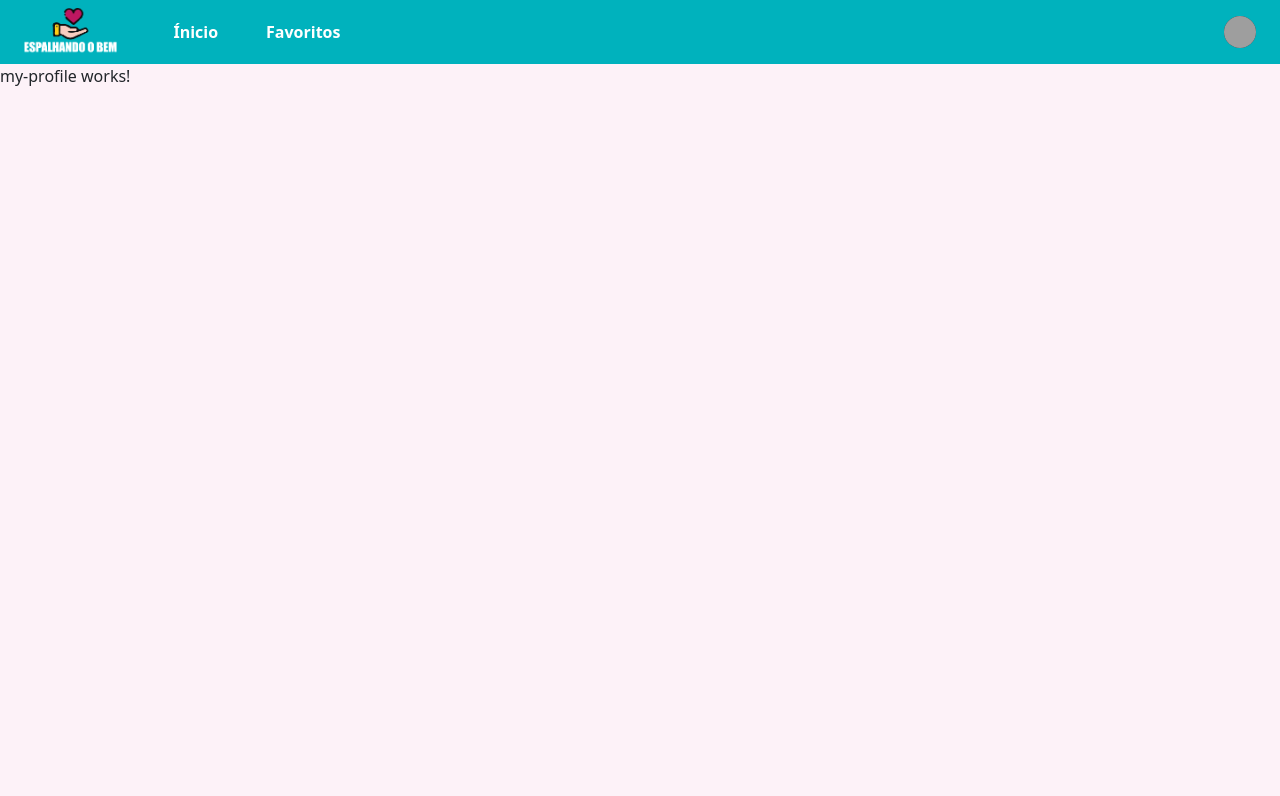
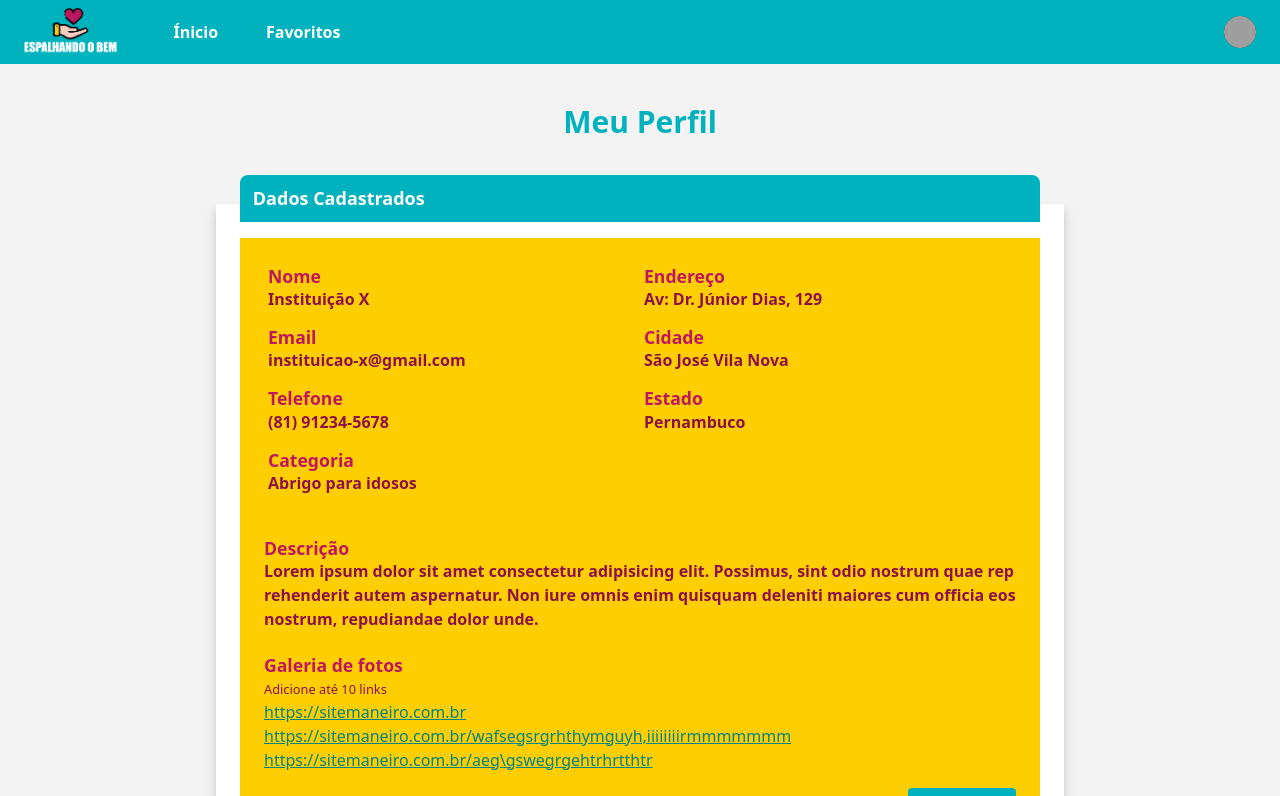
Before and after one commit to raydevcp20/EspalhandoBem, an Angular app: page /myprofile in a window 1280 px wide. Shown: the top 796 px of the page. Built offline with nearby package versions, Linux system fonts and the light colour scheme; grey boxes are pictures that could not be loaded.

Commit message:
criação da tela de meu perfil

```diff
--- a/src/app/my-profile/my-profile.component.css
+++ b/src/app/my-profile/my-profile.component.css
@@ -0,0 +1,128 @@
+@import "../../variables.css";
+
+
+.box-user-detail{
+    background-color: #fff;
+    margin-top: 3em;
+    padding: 1em 1.5em 3em;
+    box-shadow: 0 6px 10px #0003;
+    margin-bottom: 3rem;
+}
+.box-user-detail .box-header{
+    background-color: var(--teal);
+    color: var(--white);
+    border-top-left-radius: 0.5rem;
+    border-top-right-radius: 0.5rem;
+    padding: .8rem;
+    margin-top: -45px;
+}
+.box-user-detail .box-header div{
+    display: flex;
+    align-items: center;
+    justify-content: space-between;
+
+}
+.box-user-detail .box-body{
+    background-color: var(--yellow);
+    color: var(--black);
+    margin-top: 1rem;
+    padding: 1.5rem;
+
+}
+.box-user-detail .box-body .info-group{
+   margin-bottom: 1rem;
+}
+.box-user-detail .box-body .info-group:last-child{
+    margin-bottom: 0;
+}
+.box-user-detail .box-body .info-group h3{
+    font-weight: 700;
+    font-size: 1.1rem;
+    color: var(--pink);
+}
+.box-user-detail .box-body .info-group p{
+    font-size: 1rem;
+    color: var(--pink-darker);
+    word-break: break-all;
+}
+.box-user-detail .box-body h3:first-child{
+    margin-top: 0;
+}
+.box-user-detail .box-body h3{
+    font-size: 1.25rem;
+    font-weight: 700;
+    margin-top: 1rem;
+}
+
+img {
+    min-width: 10em;
+    max-width: 100%;
+    display: block;
+    background: var(--white);
+}
+.model {
+    margin: 0;
+    position: relative;
+}
+
+@media( min-width: 45em ) {
+    .lookbook-grid {
+      display: flex;
+      flex-wrap: wrap;
+      margin-top: 3rem;
+    }
+    .model {
+      flex: 47.5%;
+      margin: .5%;
+    }
+}
+@media( min-width: 65em ) {
+    .model {
+        flex: 24.25% 0;
+        margin: .25%;
+    }
+    @supports( display: grid ) {
+        .lookbook-grid {
+            display: grid;
+            grid-gap: .5em;
+            grid-template-columns: repeat( 4, minmax( 200px, 1fr ) );
+        }
+        .model {
+            margin: 0;
+        }
+        .model:nth-of-type(4n-1) {
+            grid-row-end: span 2;
+            grid-column-end: span 2;
+        }
+    }
+}
+.div-chips label ul{
+    margin: 0px;
+    padding: 0px;
+    display: flex;
+    flex-wrap: wrap;
+}
+.div-chips label ul li{
+    display: flex;
+    align-items: center;
+    justify-content: space-between;
+    background: var(--pink);
+    color: var(--white);
+    padding: 5px 8px;
+    border-radius: 5px;
+    width: 100%;
+    margin-top: 5px;
+}
+.div-chips label ul li span{
+    font-size: 16px;
+}
+.div-chips label ul li i{
+    color: var(--white);
+    cursor: pointer;
+    margin-left: 10px;
+    font-size: 18px;
+    transition: 0.2s;
+}
+.div-chips label ul li i:hover{
+    color: var(--pink-darker);
+}
--- a/src/app/my-profile/my-profile.component.html
+++ b/src/app/my-profile/my-profile.component.html
@@ -1 +1,125 @@
-<p>my-profile works!</p>
+
+
+<main class="grid md:grid-cols-6 gap-3 sm:grid-cols-4">
+    <h1 class="md:col-start-2 col-span-4 text-3xl text-teal font-bold text-center mt-10 mb-0 sm:col-start-1">Meu Perfil</h1>
+    <div class="box-user-detail md:col-start-2 col-span-4 sm:col-start-1">
+        <div class="box-header text-lg">
+            <div>
+                <h1 class="text-1xl text-white font-bold">Dados Cadastrados</h1>
+            </div>
+            <!-- <h3 class="text-xl">Data de criação: 24/08/2020</h3> -->
+        </div>
+        <form (ngSubmit)="editProfile()" #form="ngForm">
+            <div class="box-body grid grid-cols-2">
+                <div class="md:col-span-1 sm:col-span-2 p-1">
+                    <div class="info-group">
+                        <h3>Nome</h3>
+                        <p class="font-semibold">
+                            Instituição X
+                        </p>
+                    </div>
+                    <div class="info-group form-group">
+                        <h3>Email</h3>
+                        <p *ngIf="!editingData" class="font-semibold">
+                            instituicao-x@gmail.com
+                        </p>
+                        <input [(ngModel)]="profile.email" *ngIf="editingData" type="url" placeholder=""
+                            size="30"/>
+                    </div>
+                    <div class="info-group form-group">
+                        <h3>Telefone</h3>
+                        <p *ngIf="!editingData" class="font-semibold">
+                            (81) 91234-5678
+                        </p>
+                        <input [(ngModel)]="profile.telefone" *ngIf="editingData" type="url" placeholder=""
+                            size="30"/>
+                    </div>
+                    <div class="info-group form-group">
+                        <h3>Categoria</h3>
+                        <p *ngIf="!editingData" class="font-semibold">
+                            Abrigo para idosos
+                        </p>
+                        <input [(ngModel)]="profile.category" *ngIf="editingData" type="url" placeholder=""
+                            size="30"/>
+                    </div>
+                </div>
+
+                <div class="mt-0 md:col-span-1 sm:col-span-2 sm:mt-4 p-1">
+                    <div class="info-group form-group mt-0 sm:mt-4">
+                        <h3>Endereço</h3>
+                        <p *ngIf="!editingData" class="font-semibold">
+                            Av: Dr. Júnior Dias, 129
+                        </p>
+                        <input [(ngModel)]="profile.street" *ngIf="editingData" type="url" placeholder=""
+                            size="30"/>
+                    </div>
+                    <div class="info-group form-group">
+                        <h3>Cidade</h3>
+                        <p *ngIf="!editingData" class="font-semibold">
+                            São José Vila Nova
+                        </p>
+                        <input [(ngModel)]="profile.city" *ngIf="editingData" type="url" placeholder=""
+                            size="30"/>
+                    </div>
+                    <div class="info-group form-group">
+                        <h3>Estado</h3>
+                        <p *ngIf="!editingData" class="font-semibold">
+                            Pernambuco
+                        </p>
+                        <input [(ngModel)]="profile.state" *ngIf="editingData" type="url" placeholder=""
+                            size="30"/>
+                    </div>
+                </div>
+
+                <div class="col-span-2 mt-4 sm:col-span-2 sm:mt-4 ">
+                    <div class="info-group form-group">
+                        <h3>Descrição</h3>
+                        <p *ngIf="!editingData" class="font-semibold">
+                            Lorem ipsum dolor sit amet consectetur adipisicing elit. Possimus, sint odio nostrum quae reprehenderit autem aspernatur. Non iure omnis enim quisquam deleniti maiores cum officia eos nostrum, repudiandae dolor unde.
+                        </p>
+                        <textarea *ngIf="editingData" [(ngModel)]="profile.description"></textarea>
+                    </div>
+                </div>
+
+                <div class="col-span-2 mt-4 sm:col-span-2 sm:mt-4">
+                    <div class="info-group">
+                        <h3>Galeria de fotos</h3>
+                        <small class="msg">Adicione até 10 links</small>
+                        <ul class="ui-list">
+                            <li>https://sitemaneiro.com.br </li>
+                            <li>https://sitemaneiro.com.br/wafsegsrgrhthymguyh,iiiiiiiirmmmmmmm </li>
+                            <li>https://sitemaneiro.com.br/aeg\gswegrgehtrhrtthtr </li>
+                        </ul>
+                        <div class="form-group">
+                            <input [(ngModel)]="newLink" *ngIf="addLink" type="url" placeholder="https://example.com"
+                            size="30"/>
+                        </div>
+
+                    </div>
+                    <div class="info-group text-right">
+                        <button *ngIf="!addLink" (click)="addLink = !addLink" class="transition duration-300 ease-in-out py-1 px-3 bg-teal text-white rounded font-semibold hover:bg-white hover:text-teal hover:border-teal" type="button">
+                            Adicionar
+                        </button>
+                        <button *ngIf="addLink" (click)="addNewLink()" class="transition duration-300 ease-in-out py-1 px-3 bg-green-600 text-white rounded font-semibold hover:bg-green-700" type="button">
+                            Salvar
+                        </button>
+                    </div>
+                </div>
+
+                <div class="col-span-2 mt-4 sm:col-span-2 sm:mt-4">
+                    <div class="info-group flex justify-between">
+                        <button *ngIf="editingData" (click)="editingData = !editingData" class="transition duration-300 py-1 px-3 bg-red-500 text-white rounded font-semibold hover:bg-red-600" type="button">
+                            Cancelar
+                        </button>
+                        <button *ngIf="!editingData" (click)="editingData = !editingData" class="transition duration-300 py-1 px-3 bg-teal text-white rounded font-semibold hover:bg-white hover:text-teal hover:border-teal" type="button">
+                            Editar informações
+                        </button>
+                        <button *ngIf="editingData" (click)="editData()" class="transition duration-300 py-1 px-3 bg-green-600 text-white rounded font-semibold hover:bg-green-700" type="button">
+                            Enviar alterações
+                        </button>
+                    </div>
+                </div>
+            </div>
+        </form>
+    </div>
+</main>
--- a/src/app/my-profile/my-profile.component.ts
+++ b/src/app/my-profile/my-profile.component.ts
@@ -6,10 +6,28 @@ import { Component, OnInit } from '@angular/core';
   styleUrls: ['./my-profile.component.css']
 })
 export class MyProfileComponent implements OnInit {
+  addLink:boolean = false;
+  newLink: any = '';
+  editingData:boolean = false;
+  arrayLinks: any = [];
+  profile:any = [];
 
   constructor() { }
 
   ngOnInit(): void {
   }
 
+  addNewLink():void{
+    console.log(this.newLink);
+    this.arrayLinks.push(this.newLink);
+    this.addLink = !this.addLink;
+  }
+
+  editData():void{
+    console.log(this.newLink);
+  }
+
+  editProfile():void{
+    console.log(this.newLink);
+  }
 }
```
